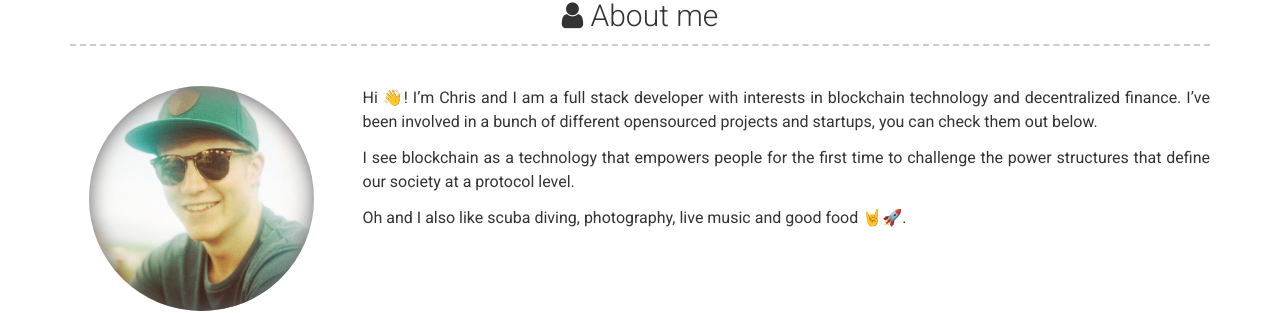
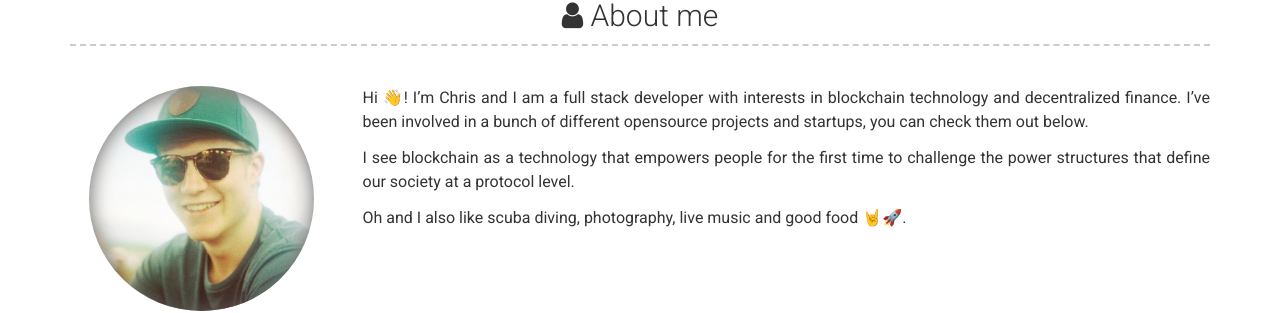
Before and after one commit to chrismaree/PersonalWebsite, a Jekyll site: the page built from index.md, in a window 1280 px wide and 900 px high. Shown: the part 227-540 px from the top of the window. Built offline with Jekyll 4.4.1, drawn with Linux system fonts in a browser that asks for light colours.

```diff
--- a/_config.yml
+++ b/_config.yml
@@ -18,7 +18,7 @@
 about_title: About me
 about_profile_image: images/profilePic.jpg
 about_content: | # this will include new lines to allow paragraphs
-  Hi 👋! I'm Chris and I am a full stack developer with interests in blockchain technology and decentralized finance. I've been involved in a bunch of different opensourced projects and startups, you can check them out below.
+  Hi 👋! I'm Chris and I am a full stack developer with interests in blockchain technology and decentralized finance. I've been involved in a bunch of different opensource projects and startups, you can check them out below.
 
   I see blockchain as a technology that empowers people for the first time to challenge the power structures that define our society at a protocol level.
 
```
